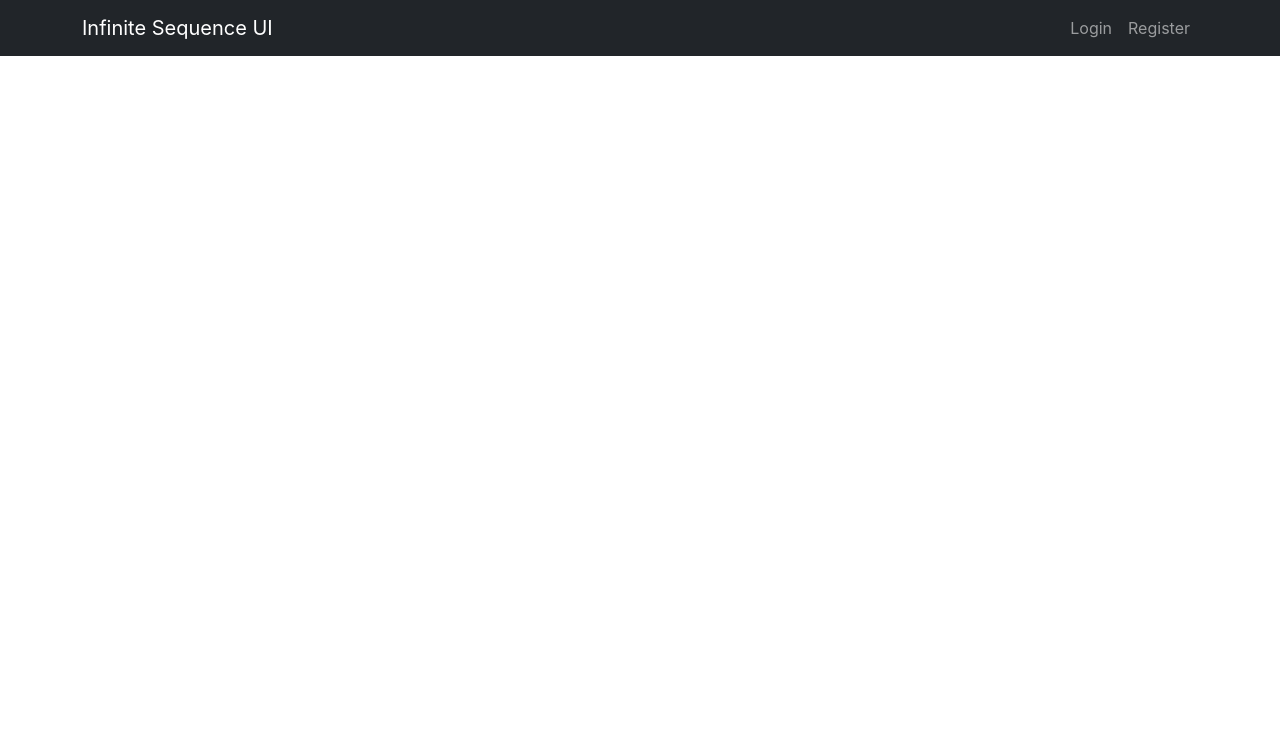
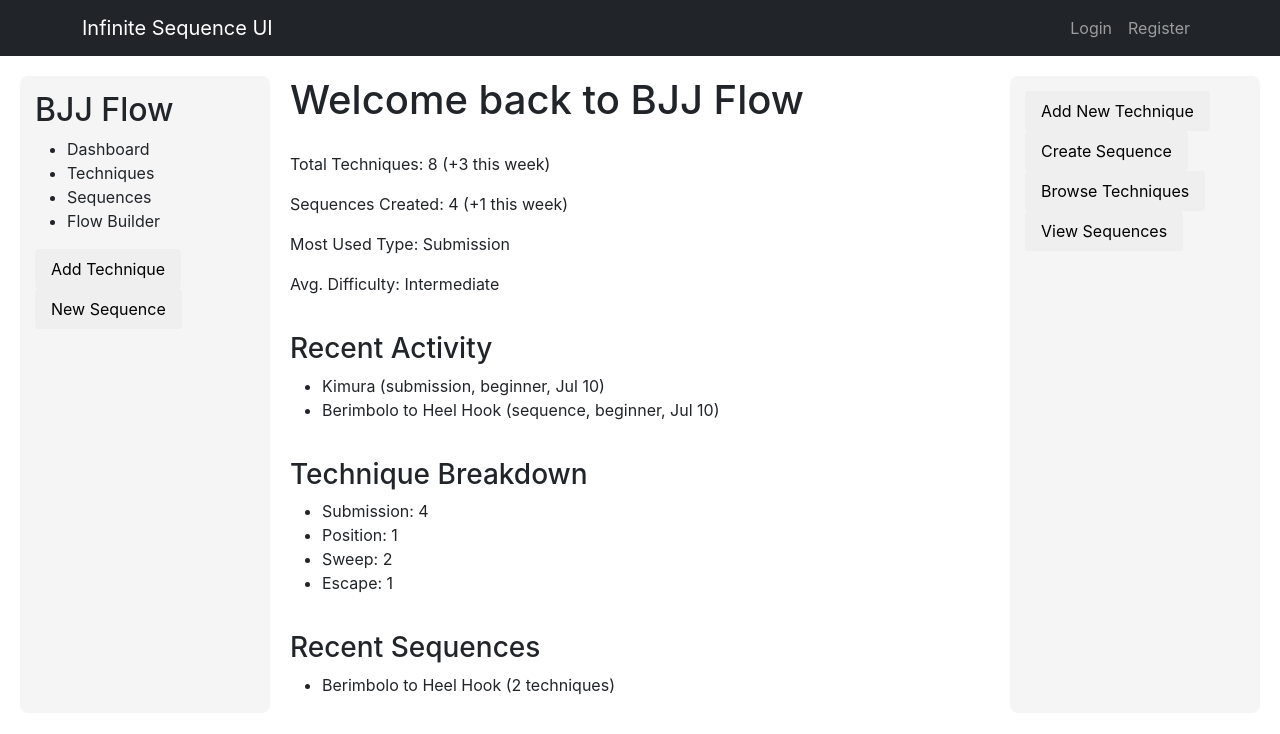
Before and after one commit to Sangramkar1990/infinite-sequence-ui, a React (Vite) app: page /dashboard in a window 1280 px wide. Shown: the top 734 px of the page. Built offline with nearby package versions, Linux system fonts and the light colour scheme.

Commit message:
updated dashboard design

```diff
--- a/src/App.css
+++ b/src/App.css
@@ -126,3 +126,21 @@ button[type='button']:last-child {
   background-color: #007bff;
   color: white;
 }
+.dashboard-container {
+  display: grid;
+  grid-template-columns: 250px 1fr 250px;
+  gap: 20px;
+  padding: 20px;
+}
+
+.sidebar, .quick-actions {
+  background-color: #f5f5f5;
+  padding: 15px;
+  border-radius: 8px;
+}
+
+.main-content {
+  display: flex;
+  flex-direction: column;
+  gap: 20px;
+}
--- a/src/App.jsx
+++ b/src/App.jsx
@@ -15,6 +15,7 @@ import Organization from "./pages/Organization"; // Add this import
 import Teams from './pages/Teams';
 import Roles from './pages/Roles'; // Add this import
 import ShareSequenceForm from './pages/Share'
+import Dashboard from './pages/Dashboard'; // Add this import
 import 'bootstrap/dist/css/bootstrap.min.css'
 import 'bootstrap/dist/js/bootstrap.bundle.min.js'
 import './App.css'
@@ -75,6 +76,7 @@ function App() {
               <ShareSequenceForm />
 
             } />
+            <Route path="dashboard" element={<Dashboard/>} />
 
           </Routes>
         </main>
--- /dev/null
+++ b/src/components/dashbord/QuickActionsPanel.jsx
@@ -0,0 +1,10 @@
+export default function QuickActionsPanel() {
+  return (
+    <aside className="quick-actions">
+      <button>Add New Technique</button>
+      <button>Create Sequence</button>
+      <button>Browse Techniques</button>
+      <button>View Sequences</button>
+    </aside>
+  );
+}
--- /dev/null
+++ b/src/components/dashbord/RecentActivityList.jsx
@@ -0,0 +1,20 @@
+const activities = [
+  { name: 'Kimura', type: 'submission', level: 'beginner', date: 'Jul 10' },
+  { name: 'Berimbolo to Heel Hook', type: 'sequence', level: 'beginner', date: 'Jul 10' },
+  // ...more
+];
+
+export default function RecentActivityList() {
+  return (
+    <div className="recent-activity">
+      <h3>Recent Activity</h3>
+      <ul>
+        {activities.map((a, i) => (
+          <li key={i}>
+            {a.name} ({a.type}, {a.level}, {a.date})
+          </li>
+        ))}
+      </ul>
+    </div>
+  );
+}
--- /dev/null
+++ b/src/components/dashbord/RecentSequences.jsx
@@ -0,0 +1,11 @@
+export default function RecentSequences() {
+  return (
+    <div className="recent-sequences">
+      <h3>Recent Sequences</h3>
+      <ul>
+        <li>Berimbolo to Heel Hook (2 techniques)</li>
+        {/* Add more sequences */}
+      </ul>
+    </div>
+  );
+}
--- /dev/null
+++ b/src/components/dashbord/SidebarNavigation.jsx
@@ -0,0 +1,17 @@
+export default function SidebarNavigation() {
+  return (
+    <nav className="sidebar">
+      <h2>BJJ Flow</h2>
+      <ul>
+        <li>Dashboard</li>
+        <li>Techniques</li>
+        <li>Sequences</li>
+        <li>Flow Builder</li>
+      </ul>
+      <div className="quick-links">
+        <button>Add Technique</button>
+        <button>New Sequence</button>
+      </div>
+    </nav>
+  );
+}
--- /dev/null
+++ b/src/components/dashbord/StatisticsPanel.jsx
@@ -0,0 +1,10 @@
+export default function StatisticsPanel() {
+  return (
+    <div className="stats-panel">
+      <p>Total Techniques: 8 (+3 this week)</p>
+      <p>Sequences Created: 4 (+1 this week)</p>
+      <p>Most Used Type: Submission</p>
+      <p>Avg. Difficulty: Intermediate</p>
+    </div>
+  );
+}
--- /dev/null
+++ b/src/components/dashbord/TechniqueBreakdown.jsx
@@ -0,0 +1,13 @@
+export default function TechniqueBreakdown() {
+  return (
+    <div className="tech-breakdown">
+      <h3>Technique Breakdown</h3>
+      <ul>
+        <li>Submission: 4</li>
+        <li>Position: 1</li>
+        <li>Sweep: 2</li>
+        <li>Escape: 1</li>
+      </ul>
+    </div>
+  );
+}
--- /dev/null
+++ b/src/components/dashbord/WelcomeBanner.jsx
@@ -0,0 +1,3 @@
+export default function WelcomeBanner() {
+  return <h1>Welcome back to BJJ Flow</h1>;
+}
--- /dev/null
+++ b/src/pages/Dashboard.jsx
@@ -0,0 +1,26 @@
+
+import SidebarNavigation from '../components/dashbord/SidebarNavigation';
+import WelcomeBanner from '../components/dashbord/WelcomeBanner';
+import StatisticsPanel from '../components/dashbord/StatisticsPanel';
+import RecentActivityList from '../components/dashbord/RecentActivityList';
+import TechniqueBreakdown from '../components/dashbord/TechniqueBreakdown';
+import RecentSequences from '../components/dashbord/RecentSequences';
+import QuickActionsPanel from '../components/dashbord/QuickActionsPanel';
+const Dashboard = () => {
+    return (
+    <div className="dashboard-container">
+      <SidebarNavigation />
+      <main className="main-content">
+        <WelcomeBanner />
+        <StatisticsPanel />
+        <RecentActivityList />
+        <TechniqueBreakdown />
+        <RecentSequences />
+      </main>
+      <QuickActionsPanel />
+    </div>
+  );
+
+}
+
+export default Dashboard;
```
